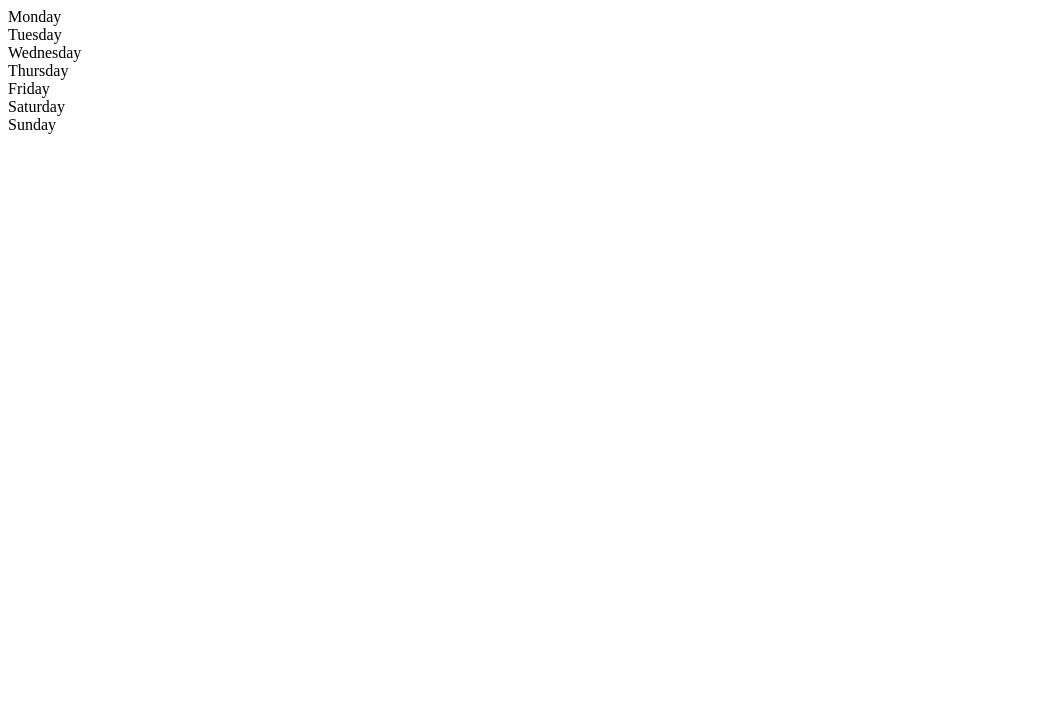
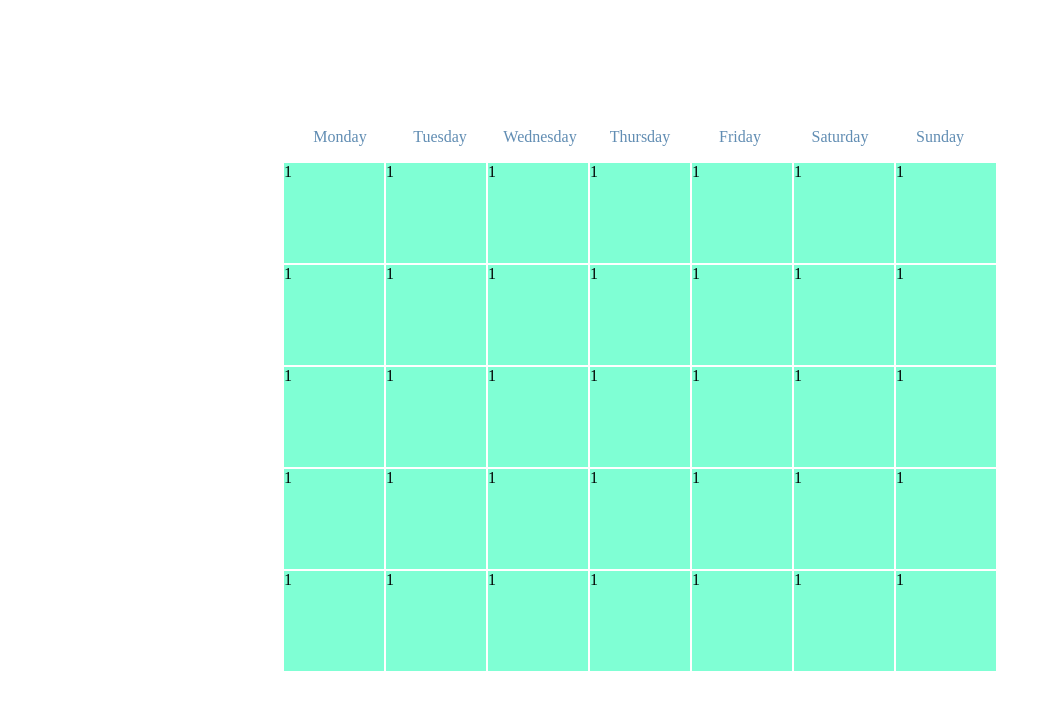
Before and after one commit to aleksandrekas/Calendar-App, a React (Vite) app: page / in a window 1280 px wide. Shown: the top 710 px of the page, without its empty margins (0-1051 px from the left). Built offline with nearby package versions, Linux system fonts and the light colour scheme.

Commit message:
added some styling for app

```diff
--- a/src/App.jsx
+++ b/src/App.jsx
@@ -1,4 +1,4 @@
-
+import Calendar from "./components/Calendar"
 
 
 
@@ -15,6 +15,7 @@ function App() {
         <div>Saturday</div>
         <div>Sunday</div>
       </div>
+      <Calendar/>
     </div>
   )
 
--- a/src/components/Calendar.jsx
+++ b/src/components/Calendar.jsx
@@ -0,0 +1,43 @@
+import Day from "./Day"
+
+export default function Calendar(){
+    return (
+        <div id="calendarBody">
+            <Day/>
+            <Day/>
+            <Day/>
+            <Day/>
+            <Day/>
+            <Day/>
+            <Day/>
+            <Day/>
+            <Day/>
+            <Day/>
+            <Day/>
+            <Day/>
+            <Day/>
+            <Day/>
+            <Day/>
+            <Day/>
+            <Day/>
+            <Day/>
+            <Day/>
+            <Day/>
+            <Day/>
+            <Day/>
+            <Day/>
+            <Day/>
+            <Day/>
+            <Day/>
+            <Day/>
+            <Day/>
+            <Day/>
+            <Day/>
+            <Day/>
+            <Day/>
+            <Day/>
+            <Day/>
+            <Day/>
+        </div>
+    )
+}
--- a/src/components/Day.jsx
+++ b/src/components/Day.jsx
@@ -0,0 +1,8 @@
+
+export default function Day(){
+    return(
+        <div id="day">
+            <div>1</div>
+        </div>
+    )
+}
--- a/src/index.css
+++ b/src/index.css
@@ -0,0 +1,43 @@
+*{
+  box-sizing: border-box;
+  padding: 0;
+  margin: 0;
+}
+
+#container{
+  height: 100vh;
+  display: flex;
+  justify-content: center;
+  align-items: center;
+  flex-direction: column;
+}
+
+
+#daysHeader{
+  width: 700px;
+  display: flex;
+  justify-content: space-between;
+
+}
+
+#daysHeader div{
+  text-align: center;
+  width: 100px;
+  color: rgb(97, 141, 179);
+  margin-bottom: 1rem;
+}
+
+
+
+#calendarBody{
+  width: 714px;
+  display: flex;
+  flex-wrap: wrap;
+}
+
+#day{
+  width: 100px;
+  height: 100px;
+  background-color: aquamarine;
+  margin: 1px;
+}
```
